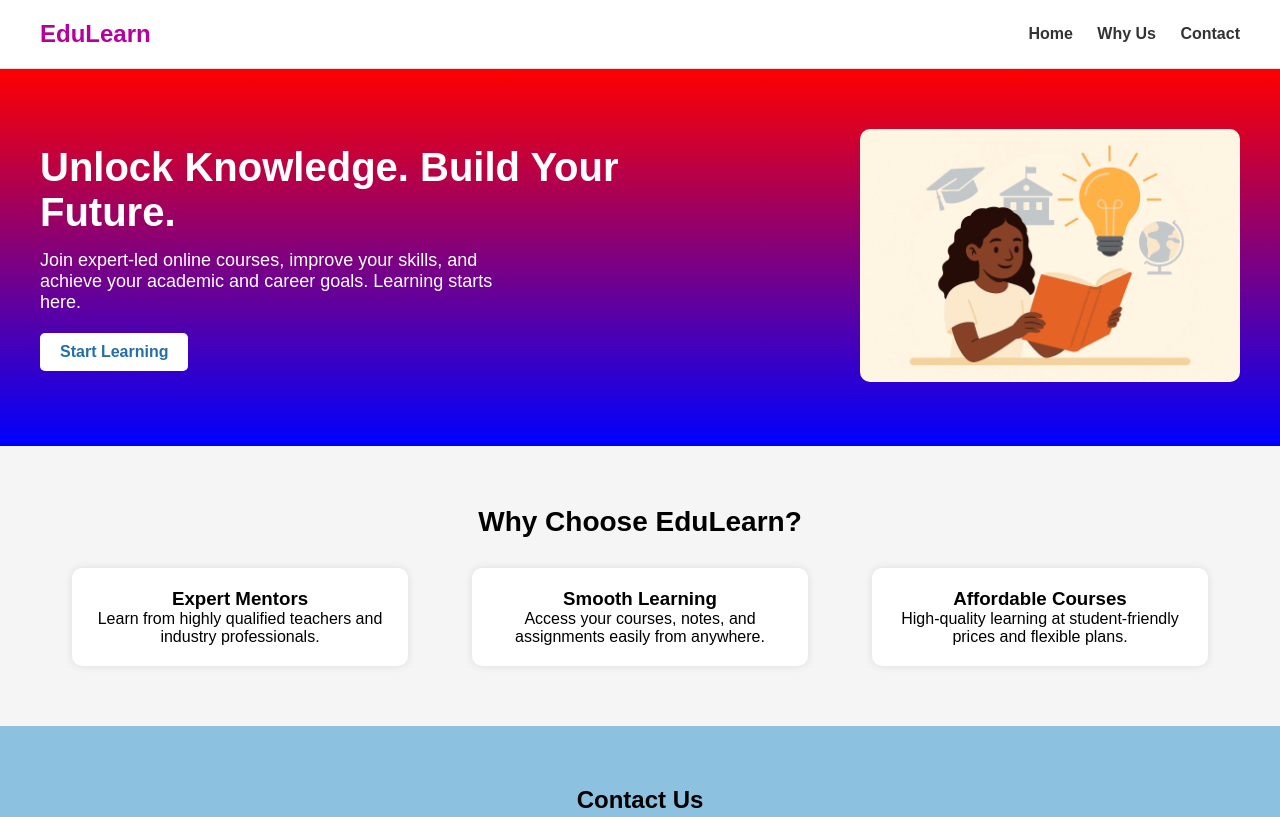
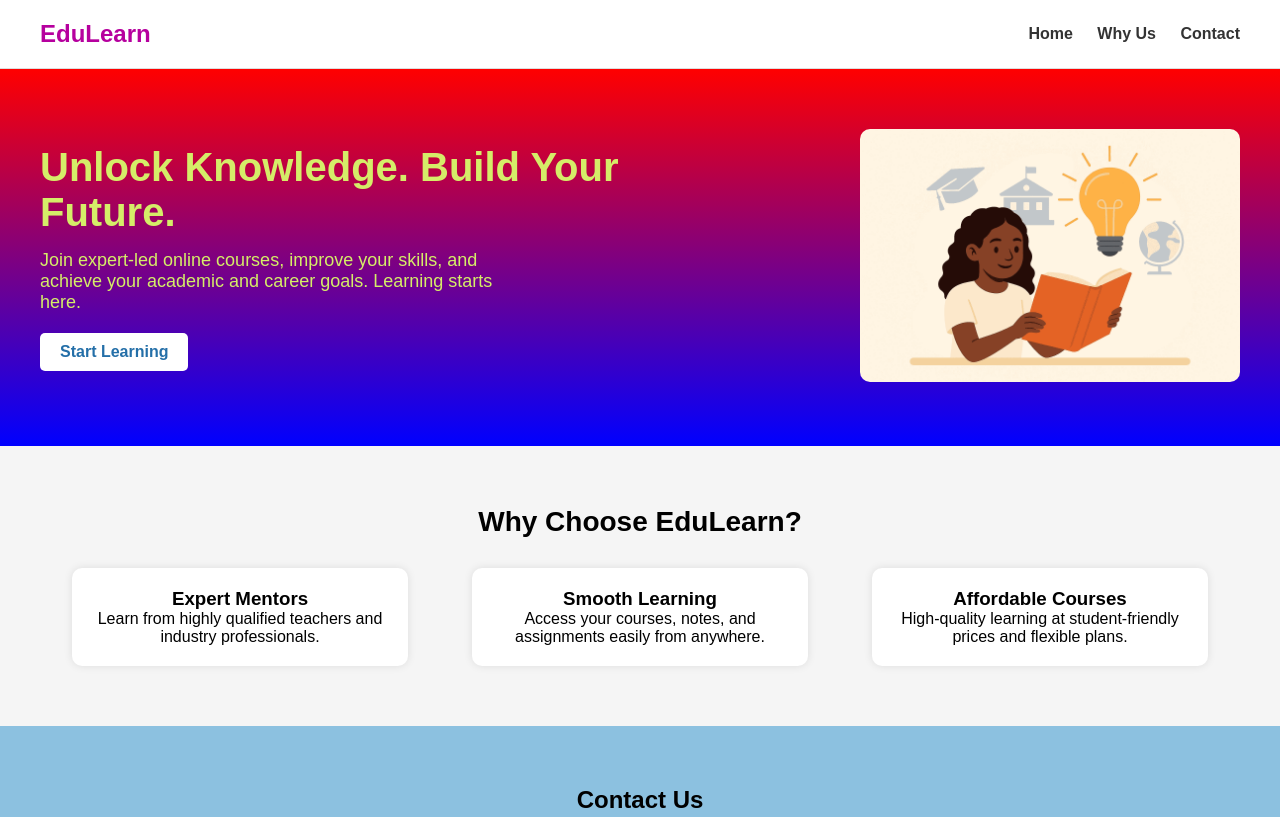
Before and after one commit to harohar2005/TASK_2_LANDING-PAGE, a plain HTML site: page index.html in a window 1280 px wide. Shown: the top 817 px of the page. Drawn offline with Linux system fonts and the light colour scheme; a script that the page names is missing.

Commit message:
Update style.css

```diff
--- a/style.css
+++ b/style.css
@@ -39,7 +39,7 @@ header nav a{
     align-items: center;
     background: linear-gradient(red, blue);
     padding: 60px 40px;
-    color: white;
+    color: #d5ed68;
 }
 
 .hero-text{
```
